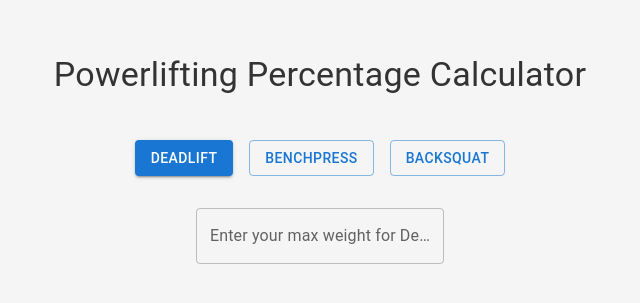
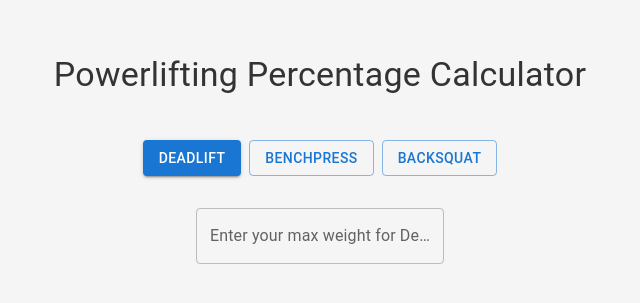
Before and after one commit to jpthibault/powerlifting-calculator, a React (Vite) app: page / in a window 1280 px wide. Shown: the part 241-544 px from the top of the page, without its empty margins (320-960 px from the left). Built offline with nearby package versions, Linux system fonts and the light colour scheme.

Commit message:
Update App.tsx

```diff
--- a/src/routes/App.tsx
+++ b/src/routes/App.tsx
@@ -152,14 +152,14 @@ const App: React.FC = () => {
         </Typography>
       </Box>
 
-      <Box display="flex" justifyContent="center" mb={4}>
+      <Box display="flex" justifyContent="center" px={2} mb={4}>
         {settings.exerciseTypes.map((type) => (
           <Button
             key={type.id}
             variant={activeTab === type.name ? "contained" : "outlined"}
             color="primary"
             onClick={() => setActiveTab(type.name)}
-            sx={{ mx: 1 }}
+            sx={{ mx: 0.5 }}
           >
             {type.name}
           </Button>
```
